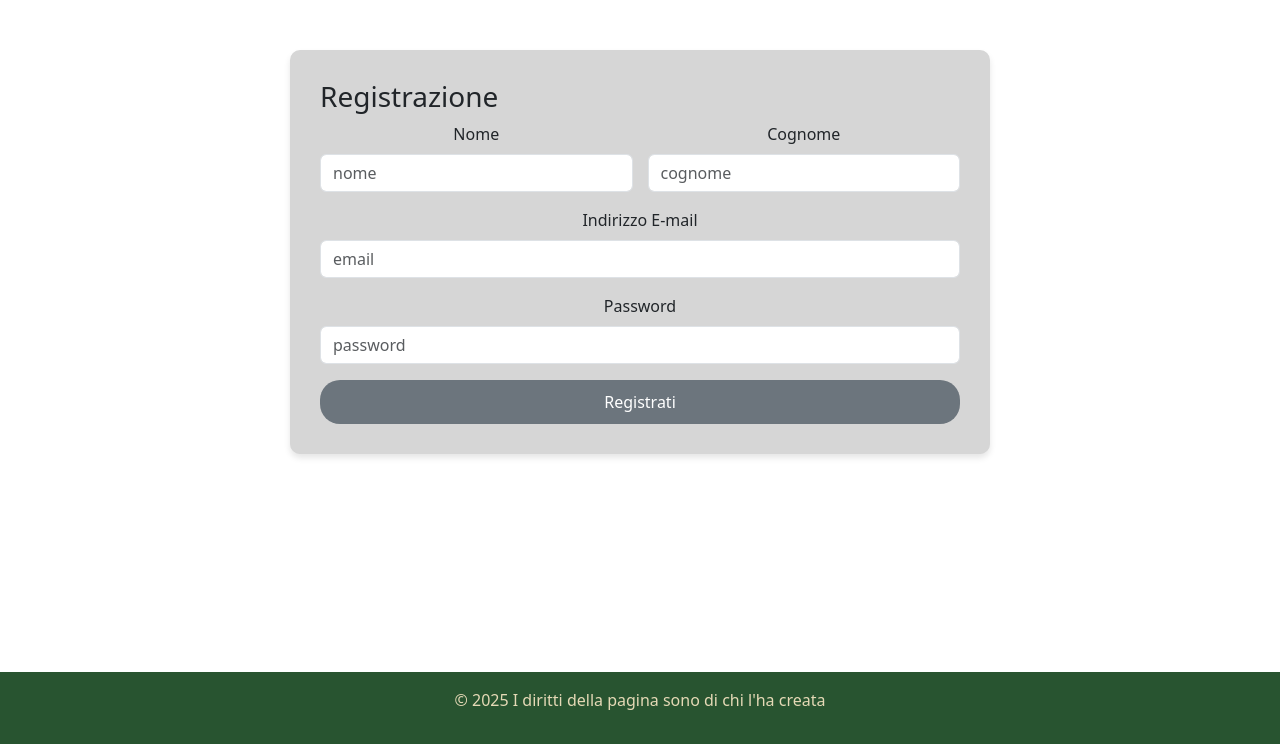
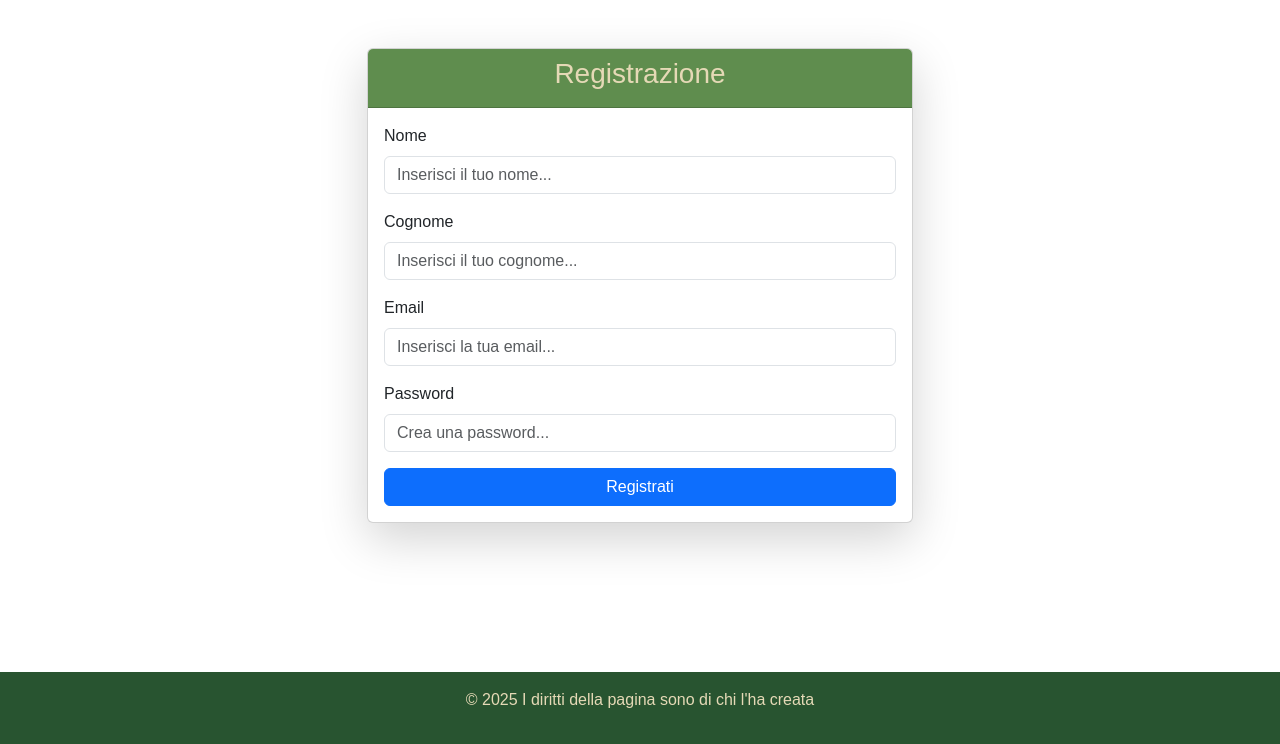
Before and after one commit to losor2002/GreenBottle, a Spring Boot app: page /registrazione in a window 1280 px wide. Shown: the part 56-800 px from the top of the page. Run offline with Spring Boot 4, Linux system fonts and the light colour scheme.

Commit message:
Aggiornata vista di Registrazione.html

```diff
--- a/src/main/resources/static/stylesheet/Registrazione.css
+++ b/src/main/resources/static/stylesheet/Registrazione.css
@@ -1,45 +1,4 @@
-.registration-container {
-    background-color: #d6d6d6;
-    border-radius: 10px;
-    padding: 30px;
-    max-width: 700px;
-    margin: 50px auto;
-    box-shadow: 0 4px 6px rgba(0, 0, 0, 0.1);
+#card-header {
+    background-color: #5F8D4E;
+    color: #E5D9B6;
 }
-
-.form-row {
-    display: flex;
-    gap: 15px;
-    justify-content: space-around;
-}
-
-.form-row > div {
-    flex: 1;
-}
-
-.form-label {
-    display: flex;
-    justify-content: center;
-}
-
-/*.form-control {
-    border: 3px solid #000000;
-    border-radius: 5px;
-}
-
-.form-control:focus {
-    border-color: #80bdff;
-    box-shadow: 0 0 5px rgba(0, 123, 255, 0.25);
-}*/
-
-.btn-register {
-    background-color: #6c757d;
-    color: white;
-    border: none;
-    border-radius: 20px;
-    padding: 10px;
-}
-
-.btn-register:hover {
-    background-color: #5a6268;
-}
--- a/src/main/resources/templates/AccessoView/Login.html
+++ b/src/main/resources/templates/AccessoView/Login.html
@@ -17,7 +17,7 @@
 <div class="container mt-5">
     <div class="row justify-content-center">
         <div class="col-md-6">
-            <div class="card shadow-sm">
+            <div class="card shadow-lg">
                 <div class="card-header text-center" id="card-header">
                     <h3>Login</h3>
                 </div>
--- a/src/main/resources/templates/AccessoView/Registrazione.html
+++ b/src/main/resources/templates/AccessoView/Registrazione.html
@@ -6,36 +6,72 @@
     <title>GreenBottle - Registrazione</title>
     <link href="https://cdn.jsdelivr.net/npm/bootstrap@5.3.0/dist/css/bootstrap.min.css" rel="stylesheet">
     <link href="../../static/img/Logo.png" rel="shortcut icon"/>
-    <link th:href="@{/Header.css}" rel="stylesheet">
-    <link th:href="@{/Footer.css}" rel="stylesheet">
-    <link th:href="@{/Registrazione.css}" rel="stylesheet">
+    <link th:href="@{/stylesheet/Common.css}" rel="stylesheet">
+    <link th:href="@{/stylesheet/Header.css}" rel="stylesheet">
+    <link th:href="@{/stylesheet/Footer.css}" rel="stylesheet">
+    <link th:href="@{/stylesheet/Registrazione.css}" rel="stylesheet">
 </head>
 <body>
 <!-- Registration Form -->
-<div th:replace="~{fragments/fragments.html :: header}"></div>
-<div class="registration-container">
-    <form th:action="@{/registrazione}" method="post">
+<div th:replace="~{fragments/fragments :: header}"></div>
+<div class="container mt-5">
+    <div class="row justify-content-center">
+        <div class="col-md-6">
+            <div class="card shadow-lg">
+                <div class="card-header text-center" id="card-header">
                     <h3>Registrazione</h3>
-        <div class="form-row mb-3">
-            <div>
+                </div>
+                <div class="card-body">
+                    <!--/*@thymesVar id="registrazioneForm" type="it.unisa.greenbottle.controller.accessoControl.form.RegistrazioneForm"*/-->
+                    <form th:action="@{/registrazione}" method="post" th:object="${registrazioneForm}">
+                        <!-- Campo Nome -->
+                        <div class="mb-3">
                             <label for="nome" class="form-label">Nome</label>
-                <input type="text" class="form-control" id="nome" name="nome" placeholder="nome" required>
+                            <input type="text" class="form-control" id="nome" name="nome" th:field="*{nome}"
+                                   placeholder="Inserisci il tuo nome..." required>
+                            <div class="text-danger" th:if="${#fields.hasErrors('nome')}" th:errors="*{nome}"></div>
                         </div>
-            <div>
+
+                        <!-- Campo Cognome -->
+                        <div class="mb-3">
                             <label for="cognome" class="form-label">Cognome</label>
-                <input type="text" class="form-control" id="cognome" name="cognome" placeholder="cognome" required>
+                            <input type="text" class="form-control" id="cognome" name="cognome" th:field="*{cognome}"
+                                   placeholder="Inserisci il tuo cognome..." required>
+                            <div class="text-danger" th:if="${#fields.hasErrors('cognome')}"
+                                 th:errors="*{cognome}"></div>
+                        </div>
+
+                        <!-- Campo Email -->
+                        <div class="mb-3">
+                            <label for="email" class="form-label">Email</label>
+                            <input type="email" class="form-control" id="email" name="email" th:field="*{email}"
+                                   placeholder="Inserisci la tua email..." required>
+                            <div class="text-danger" th:if="${#fields.hasErrors('email')}" th:errors="*{email}"></div>
+                        </div>
+
+                        <!-- Campo Password -->
+                        <div class="mb-3">
+                            <label for="password" class="form-label">Password</label>
+                            <input type="password" class="form-control" id="password" name="password"
+                                   th:field="*{password}" placeholder="Crea una password..." required>
+                            <div class="text-danger" th:if="${#fields.hasErrors('password')}"
+                                 th:errors="*{password}"></div>
+                        </div>
+
+                        <!-- Messaggio di errore (email già registrata) -->
+                        <div class="text-danger" th:if="${errore}">
+                            <p th:text="${errore}"></p>
+                        </div>
+
+                        <!-- Tasto Registrazione -->
+                        <div class="d-grid">
+                            <button type="submit" class="btn btn-primary">Registrati</button>
+                        </div>
+                    </form>
                 </div>
             </div>
-        <div class="mb-3">
-            <label for="email" class="form-label">Indirizzo E-mail</label>
-            <input type="email" class="form-control" id="email" name="email" placeholder="email" required>
         </div>
-        <div class="mb-3">
-            <label for="password" class="form-label">Password</label>
-            <input type="password" class="form-control" id="password" name="password" placeholder="password" required>
     </div>
-        <button type="submit" class="btn btn-register w-100">Registrati</button>
-    </form>
 </div>
 <div th:replace="~{fragments/fragments :: footer}"></div>
 <script src="https://cdn.jsdelivr.net/npm/bootstrap@5.3.0/dist/js/bootstrap.bundle.min.js"></script>
```
Lines whose indentation alone changed are shown as unchanged.
